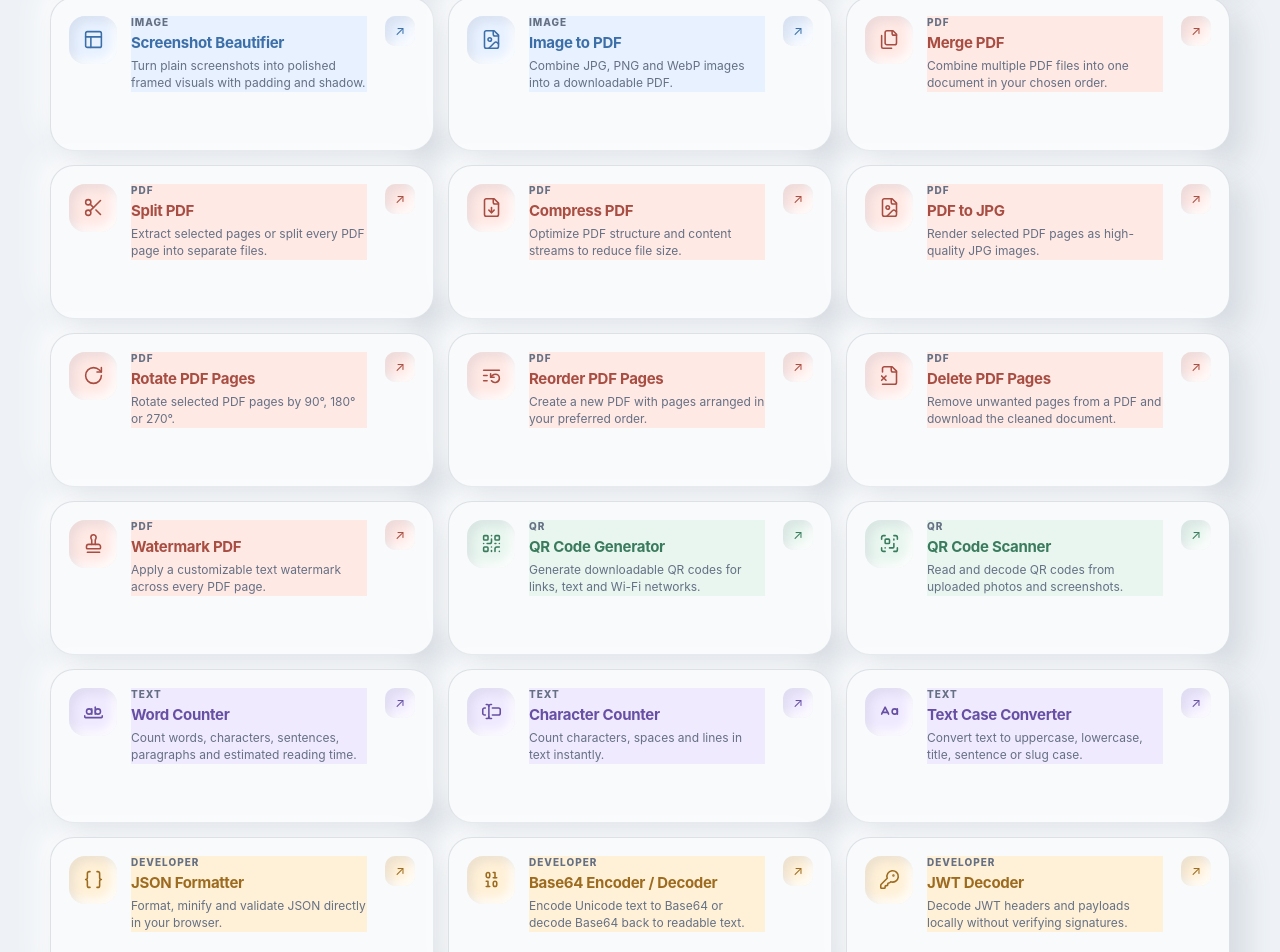
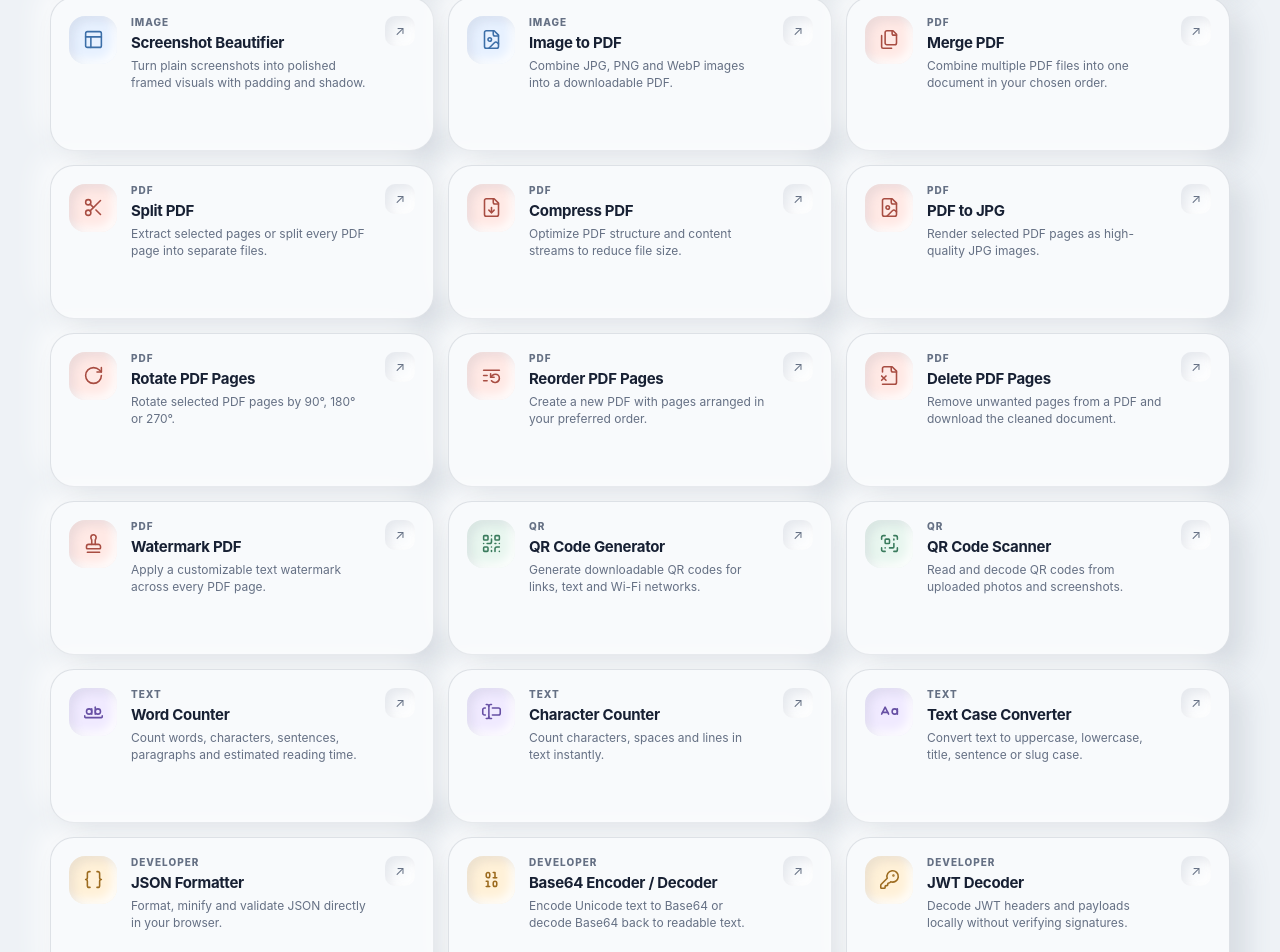
Before and after one commit to sindhuheritageofsindh/CodaTools, a React (Vite) app in the folder frontend/: page / in a window 1280 px wide. Shown: the part 1675-2627 px from the top of the page. Built offline with nearby package versions, Linux system fonts and the light colour scheme.

Commit message:
Fix tool card category background styling

```diff
--- a/frontend/src/styles.css
+++ b/frontend/src/styles.css
@@ -116,11 +116,41 @@ body.modal-open { overflow: hidden; }
 .category-clay strong { font-size: 14px; }
 .category-clay small { color: var(--muted); }
 
-.category-image .tool-mark, .category-image .tool-hero-icon, .category-image > span { background: var(--image); color: var(--image-ink); }
-.category-pdf .tool-mark, .category-pdf .tool-hero-icon, .category-pdf > span { background: var(--pdf); color: var(--pdf-ink); }
-.category-qr .tool-mark, .category-qr .tool-hero-icon, .category-qr > span { background: var(--qr); color: var(--qr-ink); }
-.category-text .tool-mark, .category-text .tool-hero-icon, .category-text > span { background: var(--text-cat); color: var(--text-cat-ink); }
-.category-developer .tool-mark, .category-developer .tool-hero-icon, .category-developer > span { background: var(--dev); color: var(--dev-ink); }
+.category-image .tool-mark,
+.category-image .tool-hero-icon,
+.category-clay.category-image > span:first-child {
+  background: var(--image);
+  color: var(--image-ink);
+}
+.category-pdf .tool-mark,
+.category-pdf .tool-hero-icon,
+.category-clay.category-pdf > span:first-child {
+  background: var(--pdf);
+  color: var(--pdf-ink);
+}
+.category-qr .tool-mark,
+.category-qr .tool-hero-icon,
+.category-clay.category-qr > span:first-child {
+  background: var(--qr);
+  color: var(--qr-ink);
+}
+.category-text .tool-mark,
+.category-text .tool-hero-icon,
+.category-clay.category-text > span:first-child {
+  background: var(--text-cat);
+  color: var(--text-cat-ink);
+}
+.category-developer .tool-mark,
+.category-developer .tool-hero-icon,
+.category-clay.category-developer > span:first-child {
+  background: var(--dev);
+  color: var(--dev-ink);
+}
+
+.tool-card-copy,
+.tool-arrow {
+  background: transparent !important;
+}
 
 .tool-browser { padding: 18px 0 88px; }
 .clay-toolbar { position: sticky; top: 92px; z-index: 35; background: color-mix(in srgb,var(--surface) 92%,transparent); border: 1px solid var(--line); border-radius: 22px; padding: 12px; box-shadow: var(--shadow-out); backdrop-filter: blur(16px); }
```
